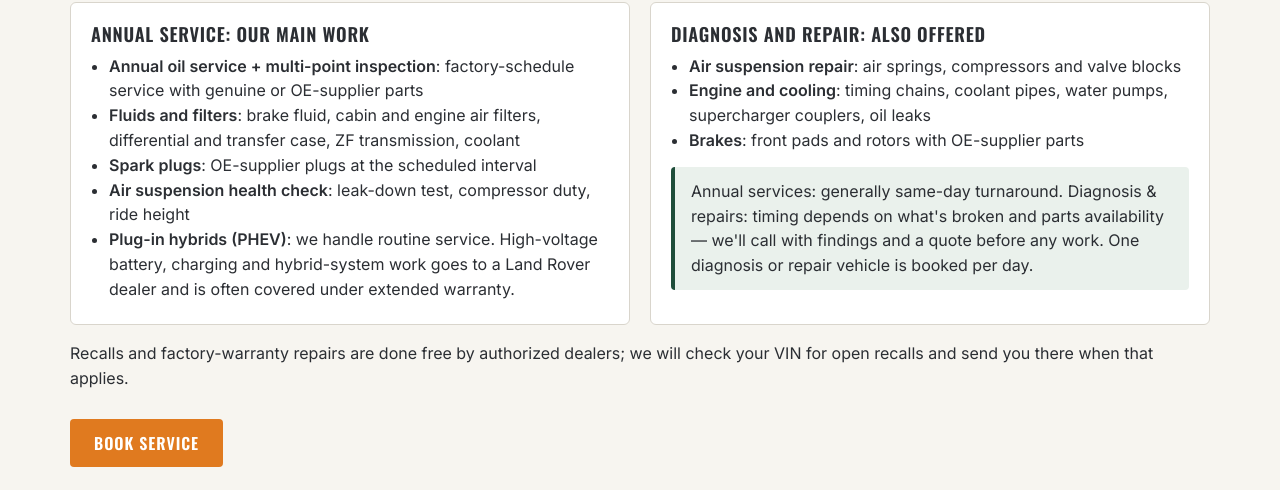
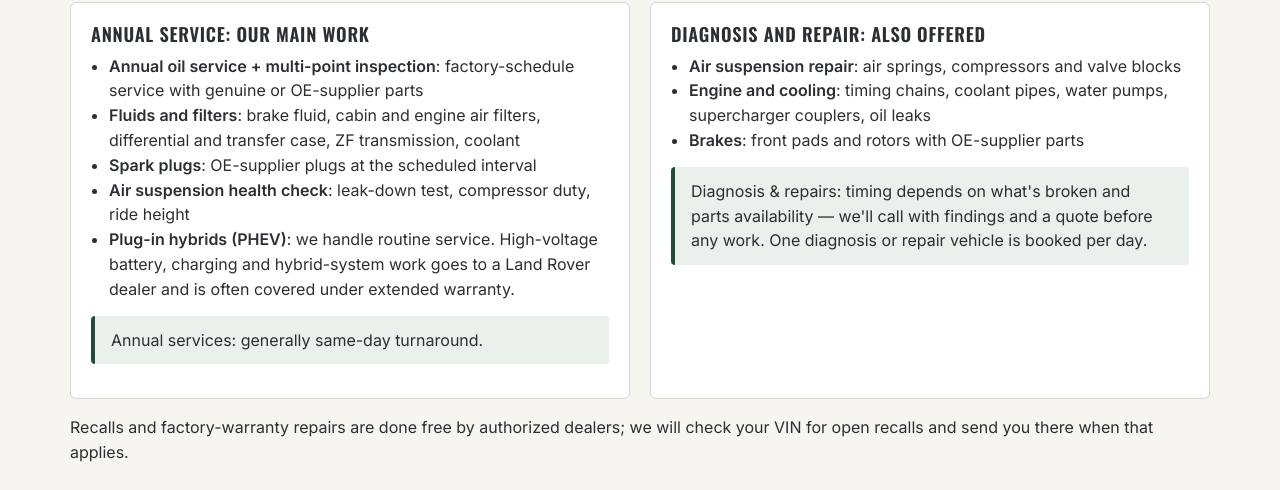
Before and after one commit to TheHinges/ironbridge-preview, a plain HTML site: page index.html in a window 1280 px wide. Both pictures are taken after a click on the button "SERVICES". Shown: the part 285-775 px from the top of the page. Drawn offline with nearby package versions, Linux system fonts and the light colour scheme.

Commit message:
Services: split turnaround notes into annual and diag boxes

```diff
--- a/index.html
+++ b/index.html
@@ -187,12 +187,13 @@ td .pill{display:inline-block;margin:6px 0 0;border-radius:12px;padding:3px 10px
       <li><b>Fluids and filters</b>: brake fluid, cabin and engine air filters, differential and transfer case, ZF transmission, coolant</li>
       <li><b>Spark plugs</b>: OE-supplier plugs at the scheduled interval</li>
       <li><b>Air suspension health check</b>: leak-down test, compressor duty, ride height</li>
-      <li><b>Plug-in hybrids (PHEV)</b>: we handle routine service. High-voltage battery, charging and hybrid-system work goes to a Land Rover dealer and is often covered under extended warranty.</li></ul></div>
+      <li><b>Plug-in hybrids (PHEV)</b>: we handle routine service. High-voltage battery, charging and hybrid-system work goes to a Land Rover dealer and is often covered under extended warranty.</li></ul>
+      <div class="notice"><span class="turn-annual"></span></div></div>
     <div class="card"><h3>Diagnosis and repair: also offered</h3><ul class="list">
       <li><b>Air suspension repair</b>: air springs, compressors and valve blocks</li>
       <li><b>Engine and cooling</b>: timing chains, coolant pipes, water pumps, supercharger couplers, oil leaks</li>
       <li><b>Brakes</b>: front pads and rotors with OE-supplier parts</li></ul>
-      <div class="notice"><span class="turn"></span> One diagnosis or repair vehicle is booked per day.</div></div>
+      <div class="notice"><span class="turn-diag"></span> One diagnosis or repair vehicle is booked per day.</div></div>
   </div>
   <p>Recalls and factory-warranty repairs are done free by authorized dealers; we will check your VIN for open recalls and send you there when that applies.</p>
   <div class="end-cta"><button class="btn btn-primary" data-go="book">Book Service</button></div>
@@ -379,7 +380,7 @@ function table(el,cols,rows,numCols){numCols=numCols||[];var h="<tr>"+cols.map(f
 var sel=$("nameSel");NAMES.forEach(function(n){var o=document.createElement("option");o.value=n.id;o.textContent=n.name+(n.id==="a"?" (working name)":"");sel.appendChild(o);});
 function applyName(){var n=NAMES.filter(function(x){return x.id===sel.value;})[0];document.querySelectorAll(".nm").forEach(function(e){e.textContent=n.name;});$("nameNote").textContent=n.note;}
 sel.value="a";sel.onchange=applyName;applyName();
-document.querySelectorAll(".turn").forEach(function(e){e.textContent=TURNAROUND;});
+document.querySelectorAll(".turn").forEach(function(e){e.textContent=TURNAROUND;});document.querySelectorAll(".turn-annual").forEach(function(e){e.textContent=ANNUAL_NOTICE;});document.querySelectorAll(".turn-diag").forEach(function(e){e.textContent=DIAG_NOTICE;});
 
 // Tabs
 function go(t){document.querySelectorAll("[data-page]").forEach(function(p){p.classList.toggle("hide",p.getAttribute("data-page")!==t);});document.querySelectorAll("nav .tab").forEach(function(b){b.classList.toggle("on",b.getAttribute("data-tab")===t);});window.scrollTo(0,0);}
```
